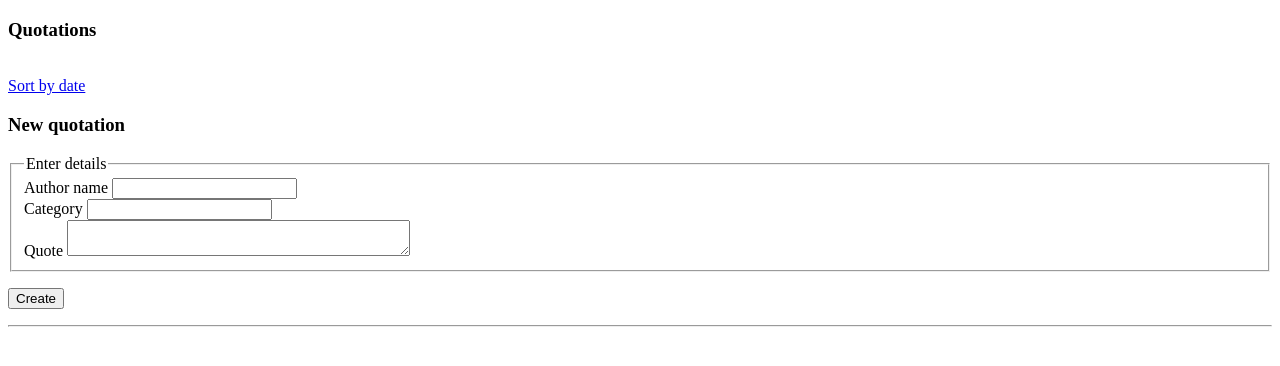
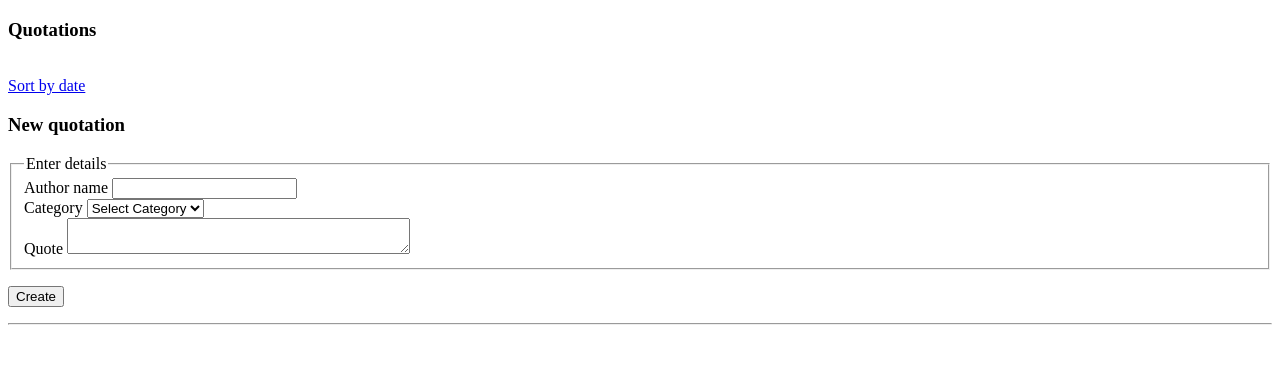
Before and after one commit to csravan83/CodeIsFun, a Rails app: page / in a window 1280 px wide. Shown: the top 366 px of the page. Run offline with Rails 7, Linux system fonts and the light colour scheme; data that the repository does not hold is empty; style sheets or scripts are compiled from the project's sources.

Commit message:
added category

```diff
--- a/ps2_quotation/app/models/quotation.rb
+++ b/ps2_quotation/app/models/quotation.rb
@@ -1,2 +1,3 @@
 class Quotation < ApplicationRecord
+
 end
--- a/ps2_quotation/app/views/basics/_form.html.erb
+++ b/ps2_quotation/app/views/basics/_form.html.erb
@@ -18,7 +18,8 @@
 
       <div class="form_row">
         <%= form.label :category %>
-        <%= form.text_field :category, :size => 20, :maxlength => 40 %>
+        <%= form.select :category, options_for_select(Quotation.all.map {|c| [ c.category ]}.uniq,   "Select Category"),:prompt => "Select Category",:required => true %>
+
       </div>
 
       <div class="form_row">
@@ -27,12 +28,10 @@
       </div>
     </fieldset>
 
-
     <p>
     <div class="form_row">
       <%= form.submit 'Create' %>
     </div>
     </p>
 
-
 <% end %>
```
